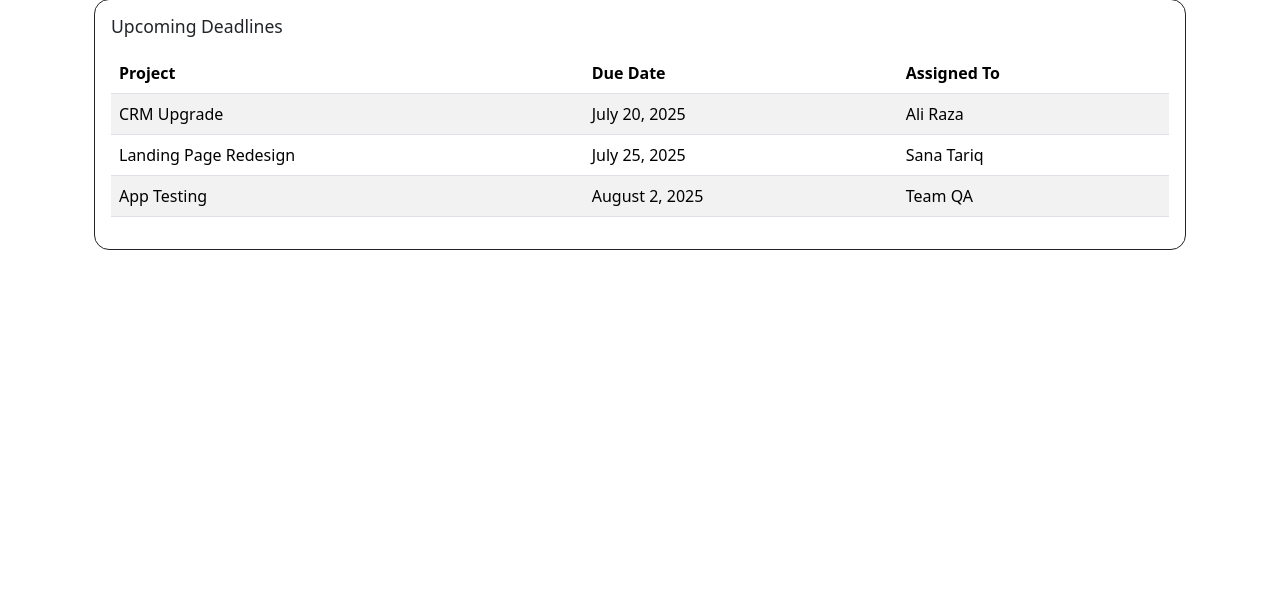
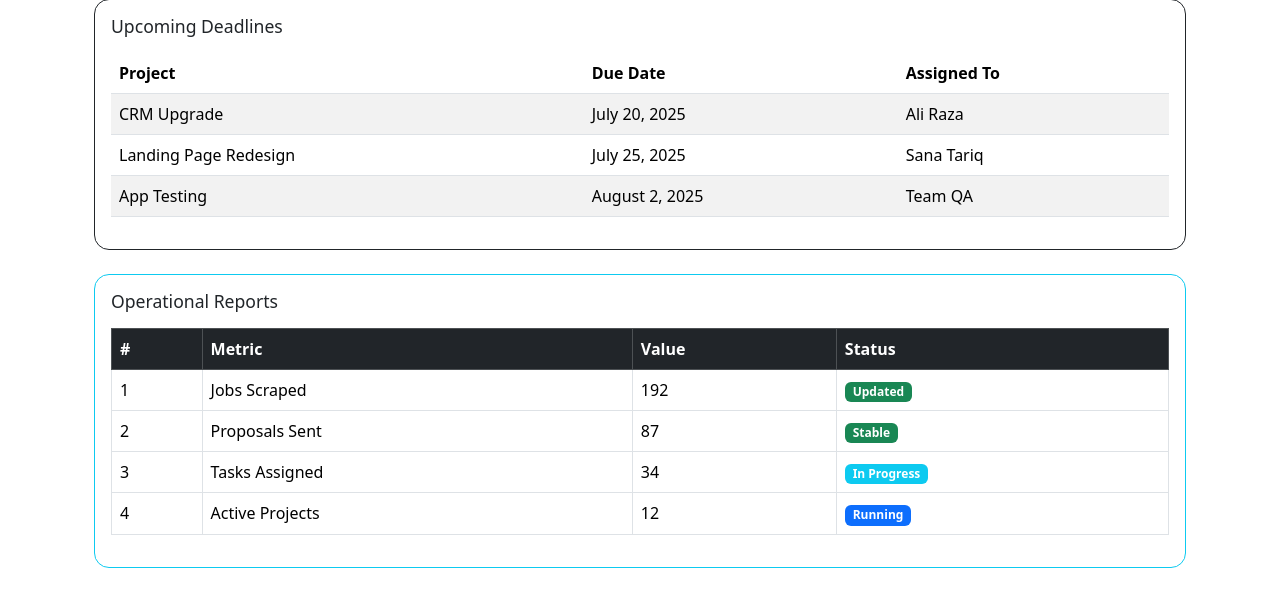
Before and after one commit to AsadMehmood-meta/UAMS-2, a Flask app: page /dashboard in a window 1280 px wide. Shown: the part 594-1210 px from the top of the page. Before the commit the page ends 844 px from the top, so only its background shows below. Run offline with Flask 3, Linux system fonts and the light colour scheme.

Commit message:
Operational report add in dashboard

```diff
--- a/app/templates/dashboard.html
+++ b/app/templates/dashboard.html
@@ -122,6 +122,53 @@
     </div>
   </div>
 
+  <!-- ✅ Row 4: Operational Reports -->
+  <div class="row mb-5">
+    <div class="col">
+      <div class="card border-info">
+        <div class="card-body">
+          <h5 class="card-title">Operational Reports</h5>
+          <table class="table table-bordered table-hover mt-3">
+            <thead class="table-dark">
+              <tr>
+                <th>#</th>
+                <th>Metric</th>
+                <th>Value</th>
+                <th>Status</th>
+              </tr>
+            </thead>
+            <tbody>
+              <tr>
+                <td>1</td>
+                <td>Jobs Scraped</td>
+                <td>192</td>
+                <td><span class="badge bg-success">Updated</span></td>
+              </tr>
+              <tr>
+                <td>2</td>
+                <td>Proposals Sent</td>
+                <td>87</td>
+                <td><span class="badge bg-success">Stable</span></td>
+              </tr>
+              <tr>
+                <td>3</td>
+                <td>Tasks Assigned</td>
+                <td>34</td>
+                <td><span class="badge bg-info">In Progress</span></td>
+              </tr>
+              <tr>
+                <td>4</td>
+                <td>Active Projects</td>
+                <td>12</td>
+                <td><span class="badge bg-primary">Running</span></td>
+              </tr>
+            </tbody>
+          </table>
+        </div>
+      </div>
+    </div>
+  </div>
+
 </div>
 
 {% endblock %}
```
